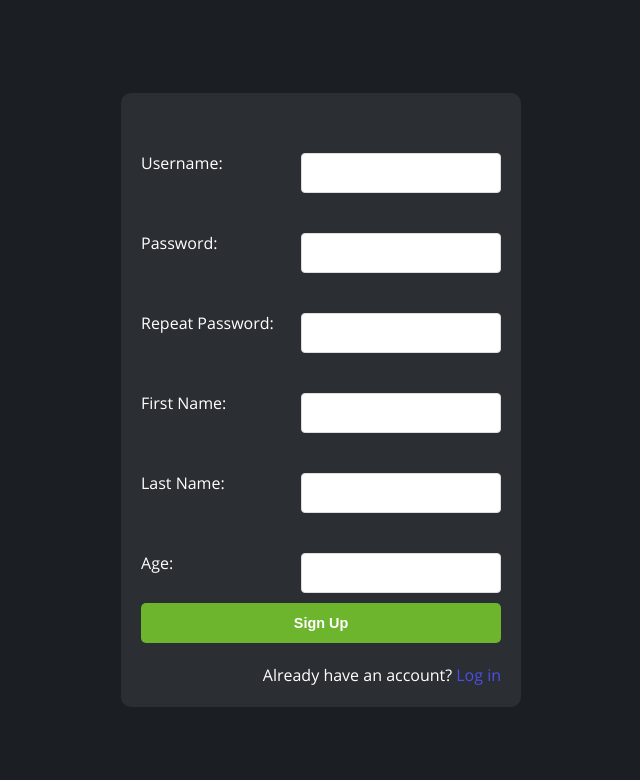
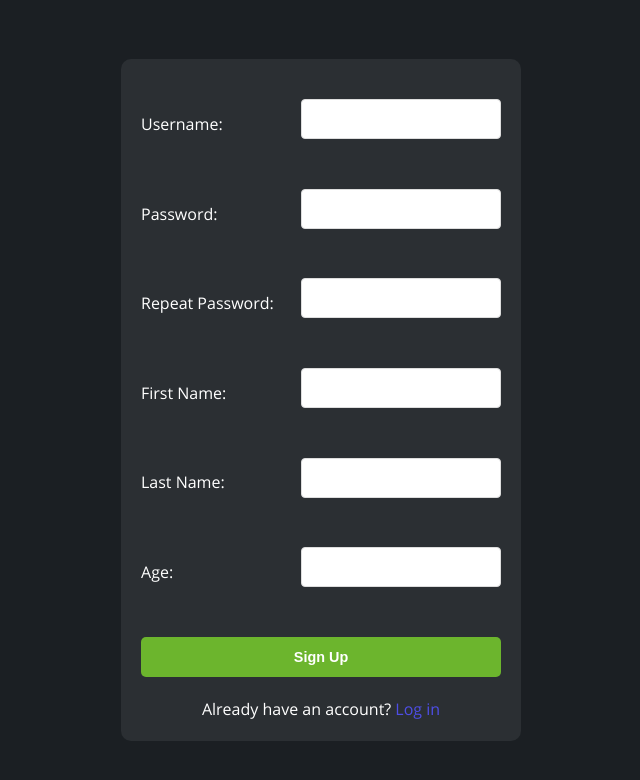
Before and after one commit to alexgrist14/sunmait-spring, a React (Vite) app: page /signup in a window 1280 px wide. Shown: the top 780 px of the page, without its empty margins (319-959 px from the left). Built offline with nearby package versions, Linux system fonts and the light colour scheme.

Commit message:
styles: some improvements to sign up page

```diff
--- a/src/pages/Auth/SignUp/SignUp.jsx
+++ b/src/pages/Auth/SignUp/SignUp.jsx
@@ -7,25 +7,19 @@ import Button from "../../../shared/ui/Button/Button";
 import FormField from "../../../shared/ui/FormField/FormField";
 
 const SignUp = () => {
-  const dispatch = useDispatch();
-  const navigate = useNavigate();
-  const { isAuthenticated } = useSelector((state) => state);
-  const [errors, setErrors] = useState({
+  const formFields = {
     username: "",
     password: "",
     repeatPassword: "",
     firstName: "",
     lastName: "",
     age: "",
-  });
-  const [formData, setFormData] = useState({
-    username: "",
-    password: "",
-    repeatPassword: "",
-    firstName: "",
-    lastName: "",
-    age: "",
-  });
+  };
+  const dispatch = useDispatch();
+  const navigate = useNavigate();
+  const { isAuthenticated } = useSelector((state) => state);
+  const [errors, setErrors] = useState(formFields);
+  const [formData, setFormData] = useState(formFields);
 
   useEffect(() => {
     if (isAuthenticated) {
--- a/src/pages/Auth/SignUp/SignUp.module.css
+++ b/src/pages/Auth/SignUp/SignUp.module.css
@@ -22,14 +22,10 @@
     align-items: center;
     justify-content: center;
     border-radius: 5px;
-    margin-top: 10px;
+    margin-top: 20px;
     width: 100%;
     height: 40px;
 }
-
-
-
-
 
 .input{
     width: 100%;
@@ -37,5 +33,6 @@
 }
 
 .switch{
+    margin-inline: auto;
     margin-top: 20px;
 }
--- a/src/shared/ui/FormField/FormField.jsx
+++ b/src/shared/ui/FormField/FormField.jsx
@@ -22,7 +22,7 @@ const FormField = ({
           onChange={onChange}
           hasError={!!error}
         />
-        {error && <div className={styles.error}>{error}</div>}
+        <div className={styles.error}>{error || " "}</div>
       </div>
     </div>
   );
--- a/src/shared/ui/FormField/FormField.module.css
+++ b/src/shared/ui/FormField/FormField.module.css
@@ -3,13 +3,13 @@
     width: 100%;
     justify-content: space-between;
     align-items: center;
-    margin-top: 20px;
 }
 
 .error {
   color: #ff3333;
   font-size: 0.8rem;
   margin-top: 0.25rem;
+  min-height: 2em;
   width: 200px;
   text-wrap: wrap;
 }
--- a/src/shared/utils/auth.js
+++ b/src/shared/utils/auth.js
@@ -1,7 +1,7 @@
 import axios from "axios";
 import Cookies from "js-cookie";
 
-const API_URL = "http://localhost:3111/api";
+const API_URL = "https://sunmait.mooncellar.space/api";
 
 export const setAuthTokens = (accessToken, refreshToken) => {
   Cookies.set("accessToken", accessToken, { expires: 1 });
```
